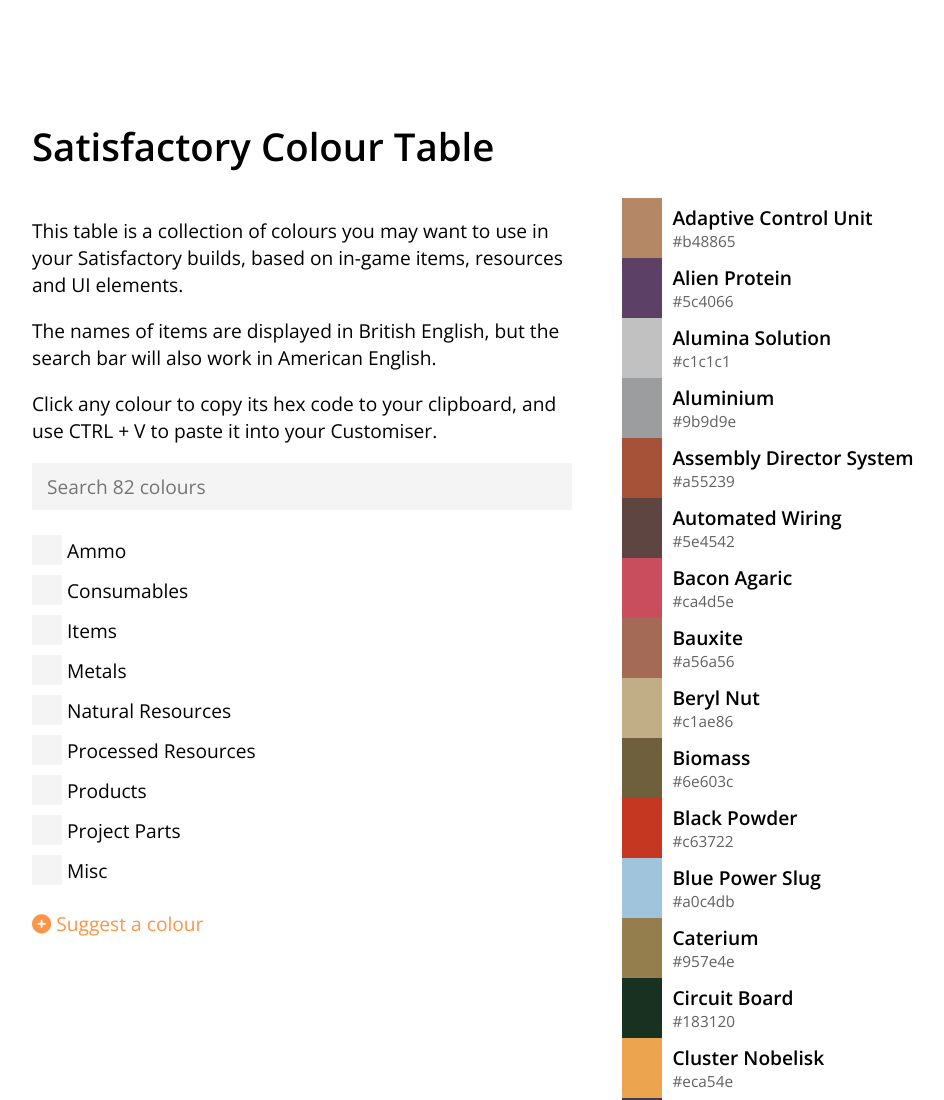
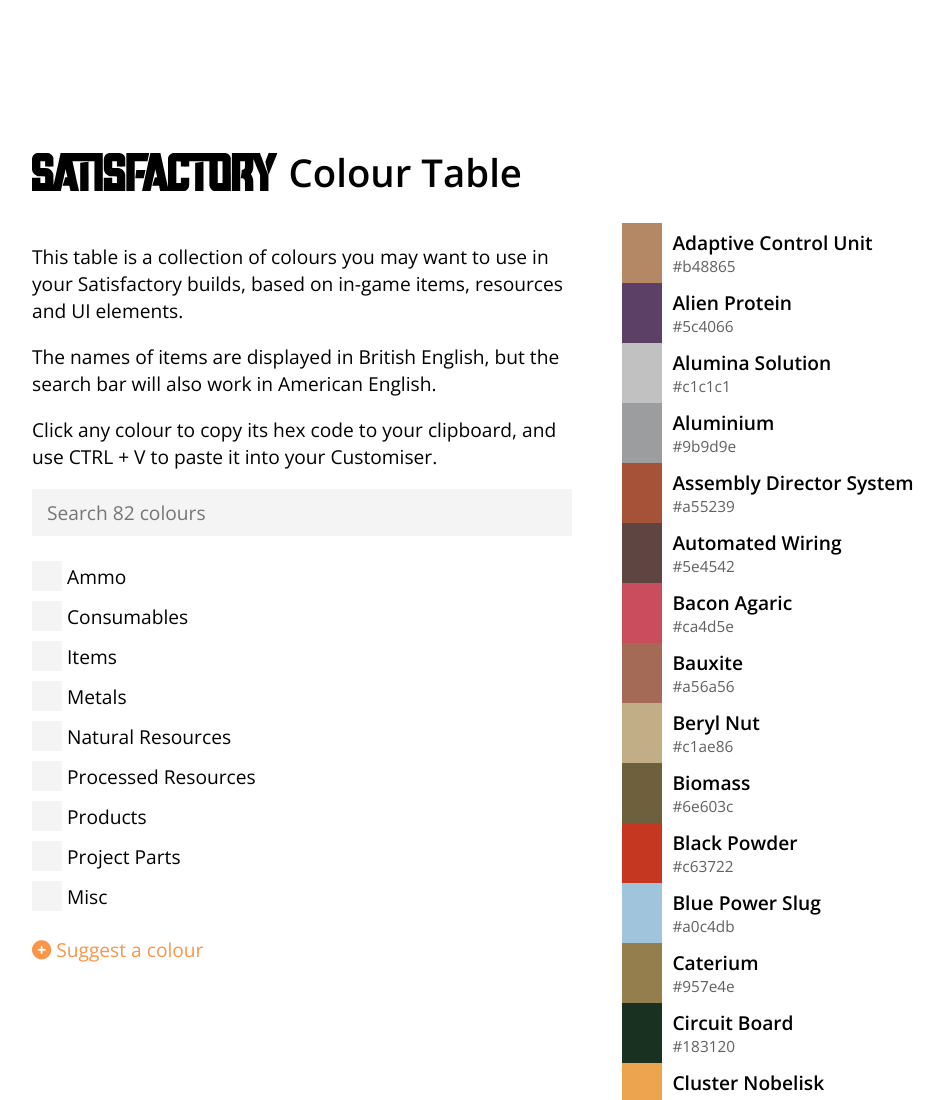
Before and after one commit to d3ltah/satisfactory-colour-table, a plain HTML site: page index.html in a window 1280 px wide. Shown: the top 1100 px of the page, without its empty margins (32-976 px from the left). Drawn offline with nearby package versions, Linux system fonts and the light colour scheme.

Commit message:
add satisfactory logo to header :)

```diff
--- a/index.html
+++ b/index.html
@@ -21,7 +21,11 @@
 		/>
 	</head>
 	<body>
-		<h1>Satisfactory Colour Table</h1>
+		<div id="header">
+			<div class="sf-logo"></div>
+			<h1>Colour Table</h1>
+		</div>
+
 		<main>
 			<section id="desc-search">
 				<p>
--- a/script.js
+++ b/script.js
@@ -5,6 +5,7 @@ const checkboxes = document.querySelectorAll(".checkbox-container");
 const searchInput = document.getElementById("search-input");
 
 const ficsitCheckmarks = document.querySelectorAll(".ficsit-checkmark");
+const sfLogos = document.querySelectorAll(".sf-logo");
 
 checkboxes.forEach((checkbox) => {
 	checkbox.addEventListener("click", (e) => {
@@ -22,6 +23,14 @@ ficsitCheckmarks.forEach((ficsitCheckmark) => {
 		.then((response) => response.text())
 		.then((data) => {
 			ficsitCheckmark.innerHTML = data;
+		});
+});
+
+sfLogos.forEach((sfLogo) => {
+	fetch("img/sf_logo.svg")
+		.then((response) => response.text())
+		.then((data) => {
+			sfLogo.innerHTML = data;
 		});
 });
 
--- a/style.css
+++ b/style.css
@@ -56,10 +56,24 @@ select {
 	appearance: none;
 }
 
+.sf-logo {
+	height: 2em;
+}
+
+.sf-logo svg {
+	height: 100%;
+}
+
 .back-arrow {
 	margin-right: 10px;
 	text-decoration: none;
 	color: var(--ficsit-orange);
+}
+
+#header {
+	display: flex;
+	gap: 1ch;
+	align-items: center;
 }
 
 #desc-search {
```
Also changed, not shown: img/sf_logo.svg (added).
